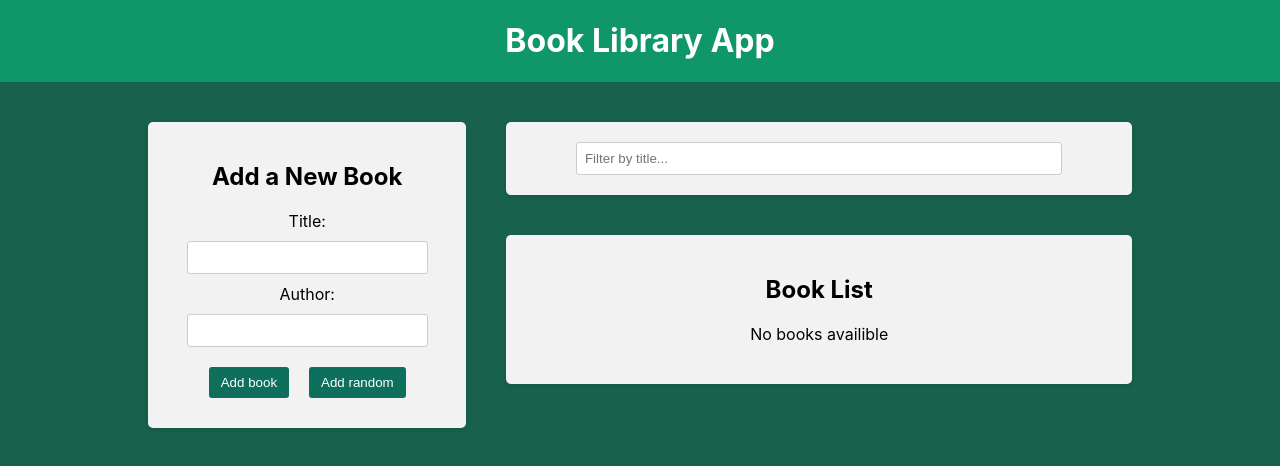
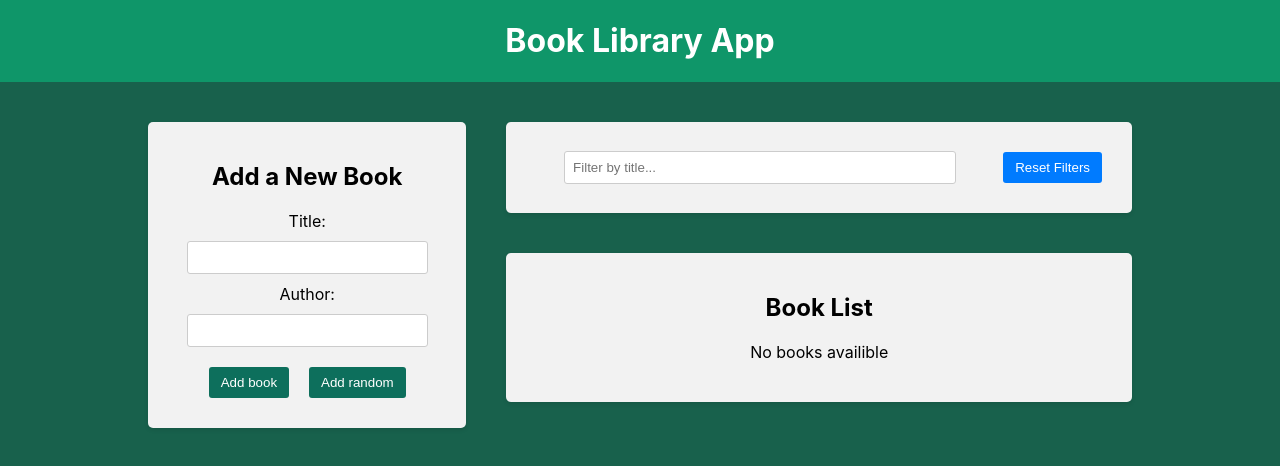
Before and after one commit to flickystyle/book_library_project, a React (Create React App) app in the folder frontend/: page / in a window 1280 px wide. Shown: the top 466 px of the page. Built offline with nearby package versions, Linux system fonts and the light colour scheme.

Commit message:
Add slice and button for reset filter logic

```diff
--- a/frontend/src/components/Filter/Filter.jsx
+++ b/frontend/src/components/Filter/Filter.jsx
@@ -2,6 +2,7 @@ import { useDispatch, useSelector } from 'react-redux';
 import {
     setTitleFilter,
     selectTitleFilter,
+    resetFilters,
 } from '../../redux/slices/filterSlice';
 import './Filter.css';
 
@@ -14,8 +15,13 @@ const Filter = () => {
         dispatch(setTitleFilter(value));
     };
 
+    const handleResetFilters = () => {
+        dispatch(resetFilters());
+    };
+
     return (
         <div className="app-block filter">
+            <div className="filter-row">
                 <div className="filter-group">
                     <input
                         type="text"
@@ -25,6 +31,10 @@ const Filter = () => {
                         name="title"
                     />
                 </div>
+                <button type="button" onClick={handleResetFilters}>
+                    Reset Filters
+                </button>
+            </div>
         </div>
     );
 };
--- a/frontend/src/redux/slices/filterSlice.js
+++ b/frontend/src/redux/slices/filterSlice.js
@@ -12,9 +12,12 @@ const filterSlice = createSlice({
             state.title = action.payload;
             // return {...state, title: action.payload}
         },
+        resetFilters: () => {
+            return initialState;
+        },
     },
 });
 
-export const { setTitleFilter } = filterSlice.actions;
+export const { setTitleFilter, resetFilters } = filterSlice.actions;
 export const selectTitleFilter = (state) => state.filter.title;
 export default filterSlice.reducer;
```
Also changed, not shown: frontend/src/components/BookList/BookList.jsx (line endings or trailing spaces). Lines whose indentation alone changed are shown as unchanged.
